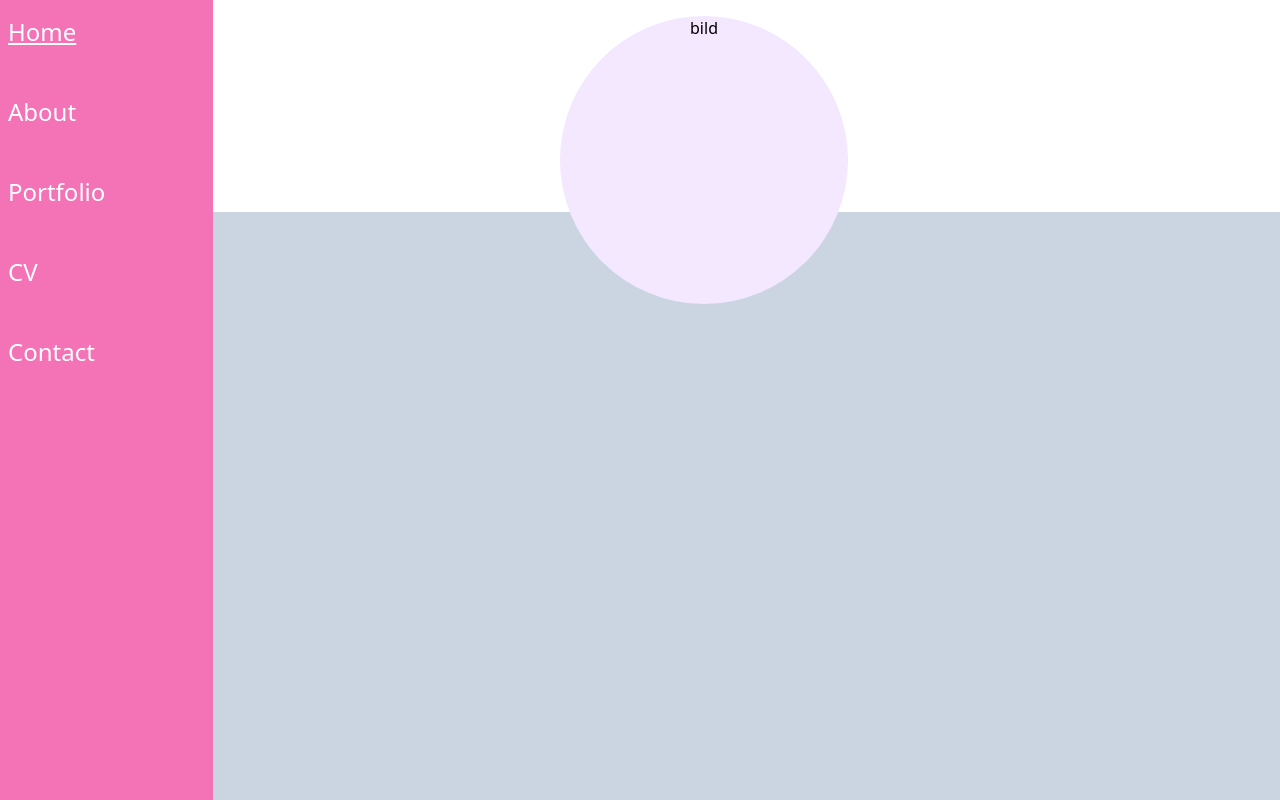
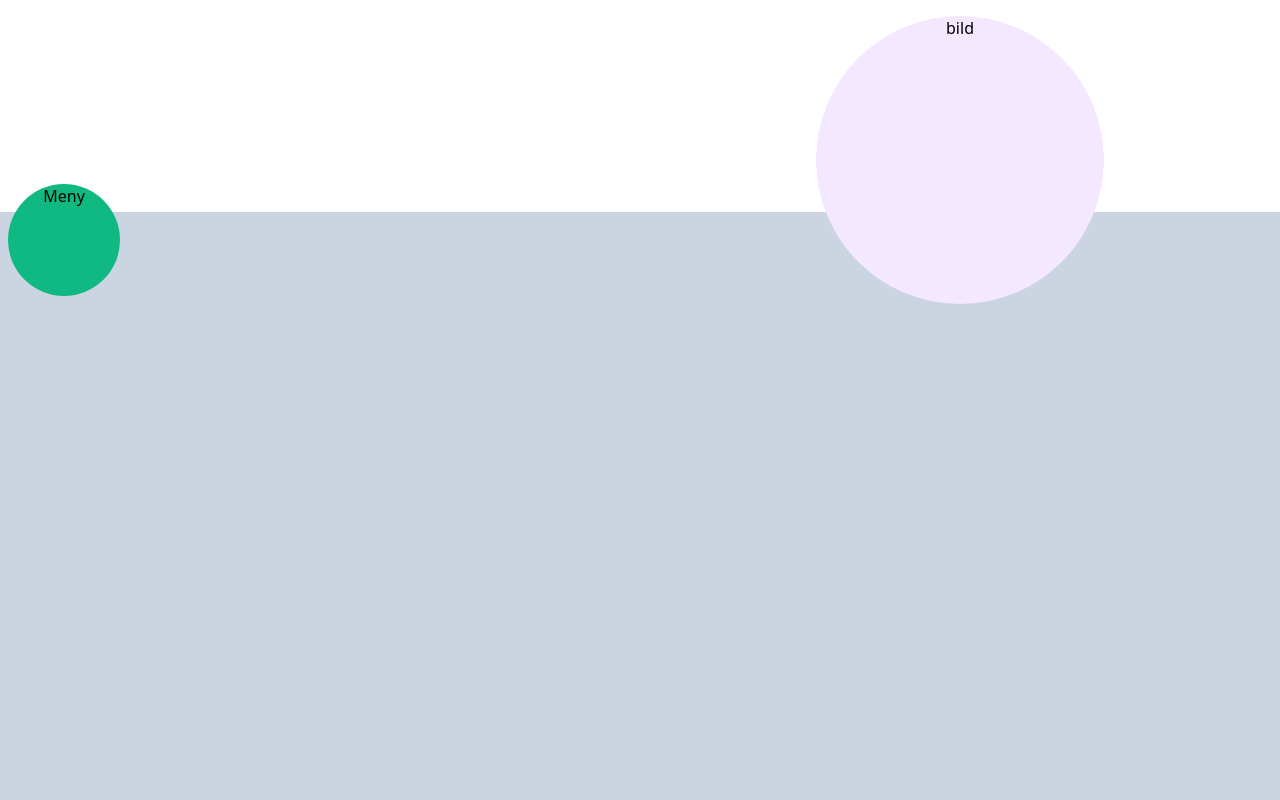
Before and after one commit to sebastianswahn/Portfolio, a React (Vite) app: page / in a window 1280 px wide. Built offline with nearby package versions, Linux system fonts and the light colour scheme.

Commit message:
styling home, navmenu transition and directions

```diff
--- a/src/components/Navbar.jsx
+++ b/src/components/Navbar.jsx
@@ -4,7 +4,7 @@ import { Link, NavLink } from "react-router-dom";
 export const Navbar = () => {
   return (
     <nav
-      className="bg-pink-400 py-4 w-1/6 h-screen"
+      className="bg-emerald-600 py-4 w-1/6 pt-20 h-screen fixed z-50 opacity-0 scale-95 hover:opacity-100 hover:scale-100 duration-500 ease-in-out transition-opacity"
       style={{ position: "fixed", zIndex: 1000 }}
     >
       {" "}
--- a/src/pages/Home.jsx
+++ b/src/pages/Home.jsx
@@ -4,8 +4,14 @@ function Home() {
   return (
     <div className="w-screen h-screen flex flex-col">
       <div
+        className="absolute z-auto w-28 h-28 rounded-full bg-emerald-500 align-middle text-center"
+        style={{ top: "30%", left: "5%", transform: "translate(-50%, -50%)" }}
+      >
+        Meny
+      </div>
+      <div
         className="absolute z-auto w-72 h-72 rounded-full bg-purple-100 align-middle text-center"
-        style={{ top: "20%", left: "55%", transform: "translate(-50%, -50%)" }}
+        style={{ top: "20%", left: "75%", transform: "translate(-50%, -50%)" }}
       >
         bild
       </div>
```
